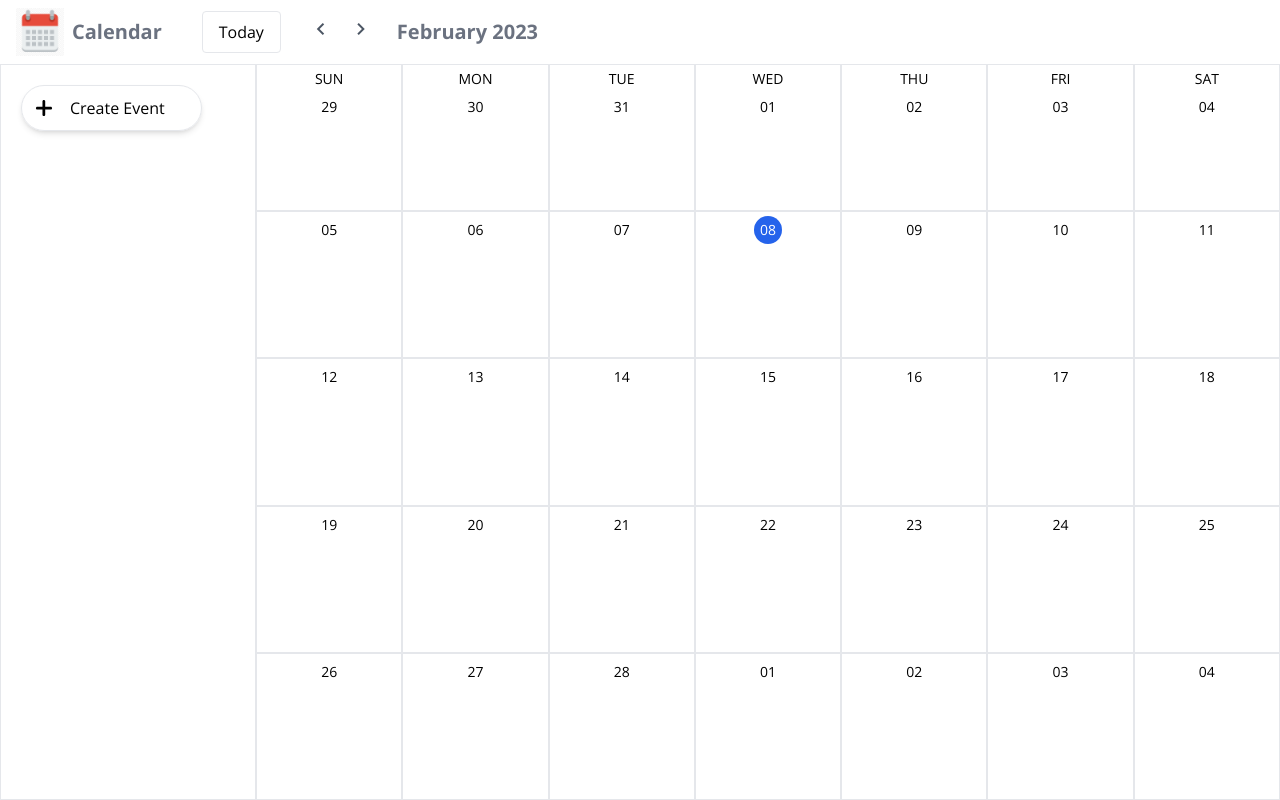
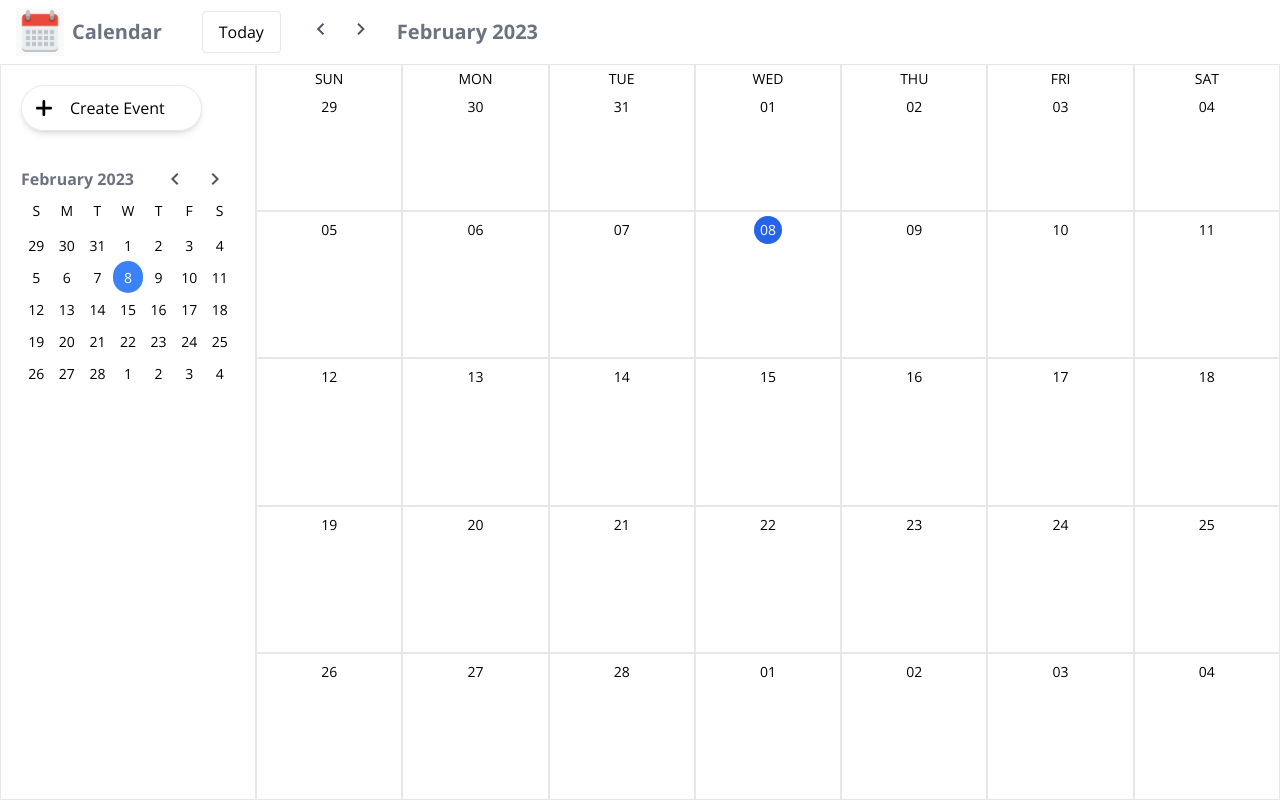
Before and after one commit to ahsanali17/Calendar, a React (Vite) app in the folder frontend/: page / in a window 1280 px wide. Built offline with nearby package versions, Linux system fonts and the light colour scheme.

Commit message:
Setup small calendar component going to edit context object now

```diff
--- a/frontend/src/components/Calendar/CalendarHeader/CalendarHeader.tsx
+++ b/frontend/src/components/Calendar/CalendarHeader/CalendarHeader.tsx
@@ -4,11 +4,14 @@
 import logo from '../../../assets/logo.png';
 import { useCalendarContext } from '../../../context/CalendarContext/CalendarContext';
 
-export default function CalendarHeader() {
+const CalendarHeader = () => {
   const { monthIndex, setMonthIndex } = useCalendarContext()
+  const CurrentMonth = dayjs().month();
 
   const handleResetCalendar = () => {
-    setMonthIndex(dayjs().month());
+    setMonthIndex(monthIndex === CurrentMonth
+      ? monthIndex + Math.random()
+      : dayjs().month());
   }
 
   const handlePrevMonth = () => {
@@ -42,3 +45,5 @@
     </header>
   )
 }
+
+export default CalendarHeader;
--- a/frontend/src/components/Sidebar/Sidebar.tsx
+++ b/frontend/src/components/Sidebar/Sidebar.tsx
@@ -1,11 +1,13 @@
 import React from 'react'
 
 import {CreateEventButton} from './CreateEventButton'
+import { SmallCalendar } from './SmallCalendar'
 
 export default function Sidebar() {
   return (
     <aside className="border p-5 w-64">
       <CreateEventButton />
+      <SmallCalendar />
     </aside>
   )
 }
--- /dev/null
+++ b/frontend/src/components/Sidebar/SmallCalendar/SmallCalendar.tsx
@@ -0,0 +1,86 @@
+import React, { Fragment, useEffect, useState } from 'react'
+import dayjs from 'dayjs';
+
+import { getMonth } from '../../../utils/calendar';
+import { useCalendarContext } from '../../../context/CalendarContext/CalendarContext'
+
+const SmallCalendar = () => {
+ const [ currentMonthIdx, setCurrentMonthIdx ] = useState(dayjs().month())
+ const [ currentMonth, setCurrentMonth ] = useState(getMonth())
+
+ const { monthIndex } = useCalendarContext();
+
+ const handlePrevMonth = () => {
+  setCurrentMonthIdx(currentMonthIdx - 1);
+ }
+
+ const handleNextMonth = () => {
+  setCurrentMonthIdx(currentMonthIdx + 1);
+ }
+
+ function getDayClass(day: any) {
+  const format = "DD-MM-YY";
+  const getDate = dayjs().format(format);
+  const currentDay = day.format(format);
+  if(getDate === currentDay) {
+    return "bg-blue-500 rounded-full text-white";
+  } else {
+    return "";
+  }
+ }
+
+ useEffect(() => {
+  setCurrentMonth(getMonth(currentMonthIdx))
+ }, [currentMonthIdx])
+
+ useEffect(() => {
+  setCurrentMonthIdx(monthIndex);
+ }, [monthIndex])
+
+ return (
+    <div className="mt-9">
+      <header className="flex justify-between">
+        <p className="text-gray-500 font-bold">
+          {dayjs(new Date(dayjs().year(), currentMonthIdx)).format("MMMM YYYY")}
+        </p>
+        <div>
+          <button onClick={handlePrevMonth}>
+          <span className="material-icons-outlined cursor-pointer text-gray-600 mx-2">
+            chevron_left
+          </span>
+          </button>
+          <button onClick={handleNextMonth}>
+          <span className="material-icons-outlined cursor-pointer text-gray-600 mx-2">
+            chevron_right
+          </span>
+          </button>
+        </div>
+      </header>
+      <div className="grid grid-cols-7 grid-rows-6">
+        {currentMonth[0].map((day, i) => (
+            <span key={i} className="text-sm py-1 text-center">
+              {day.format("dd").charAt(0)}
+            </span>
+          ))}
+          {currentMonth.map((row, i) => (
+            <React.Fragment key={i}>
+              {row.map((day, idx) => (
+                <button
+                  key={idx}
+                  // onClick={() => {
+                  //   setSmallCalendarMonth(currentMonthIdx);
+                  //   setDaySelected(day);
+                  // }}
+                  className={`py-1 w-full ${getDayClass(day)}`}
+                >
+                  <span className="text-sm">{day.format("D")}</span>
+                </button>
+              ))}
+            </React.Fragment>
+        ))}
+      </div>
+    </div>
+  )
+}
+
+export default SmallCalendar;
--- /dev/null
+++ b/frontend/src/components/Sidebar/SmallCalendar/index.ts
@@ -0,0 +1 @@
+export { default as SmallCalendar } from './SmallCalendar';
--- a/frontend/src/utils/calendar.ts
+++ b/frontend/src/utils/calendar.ts
@@ -1,6 +1,7 @@
 import dayjs from 'dayjs';
 
 export function getMonth(month: number = dayjs().month()) {
+ month = Math.floor(month);
  const year: number  = dayjs().year();
 
  const fristDayOfTheMonth = dayjs(new Date(year, month, 1)).day();
```
